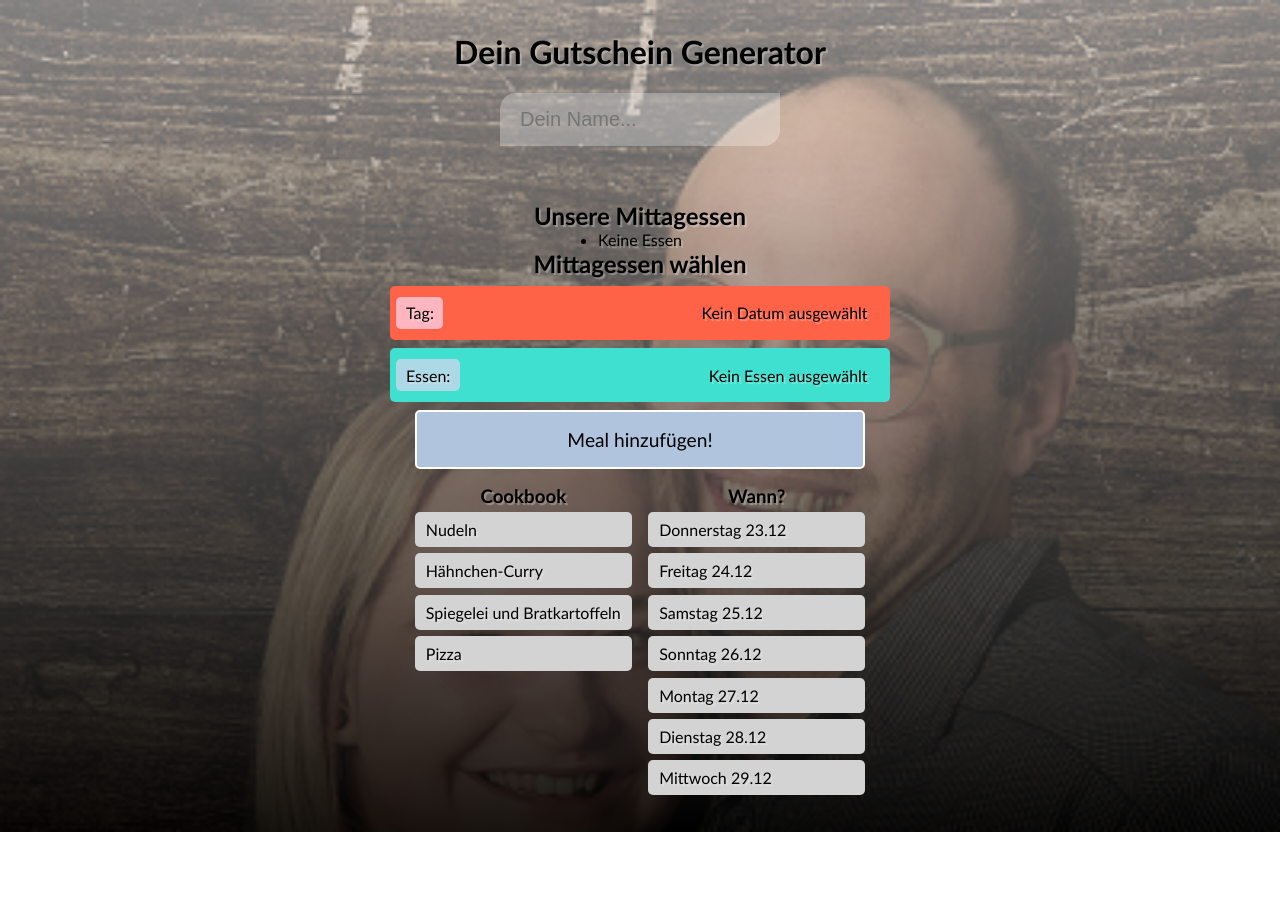
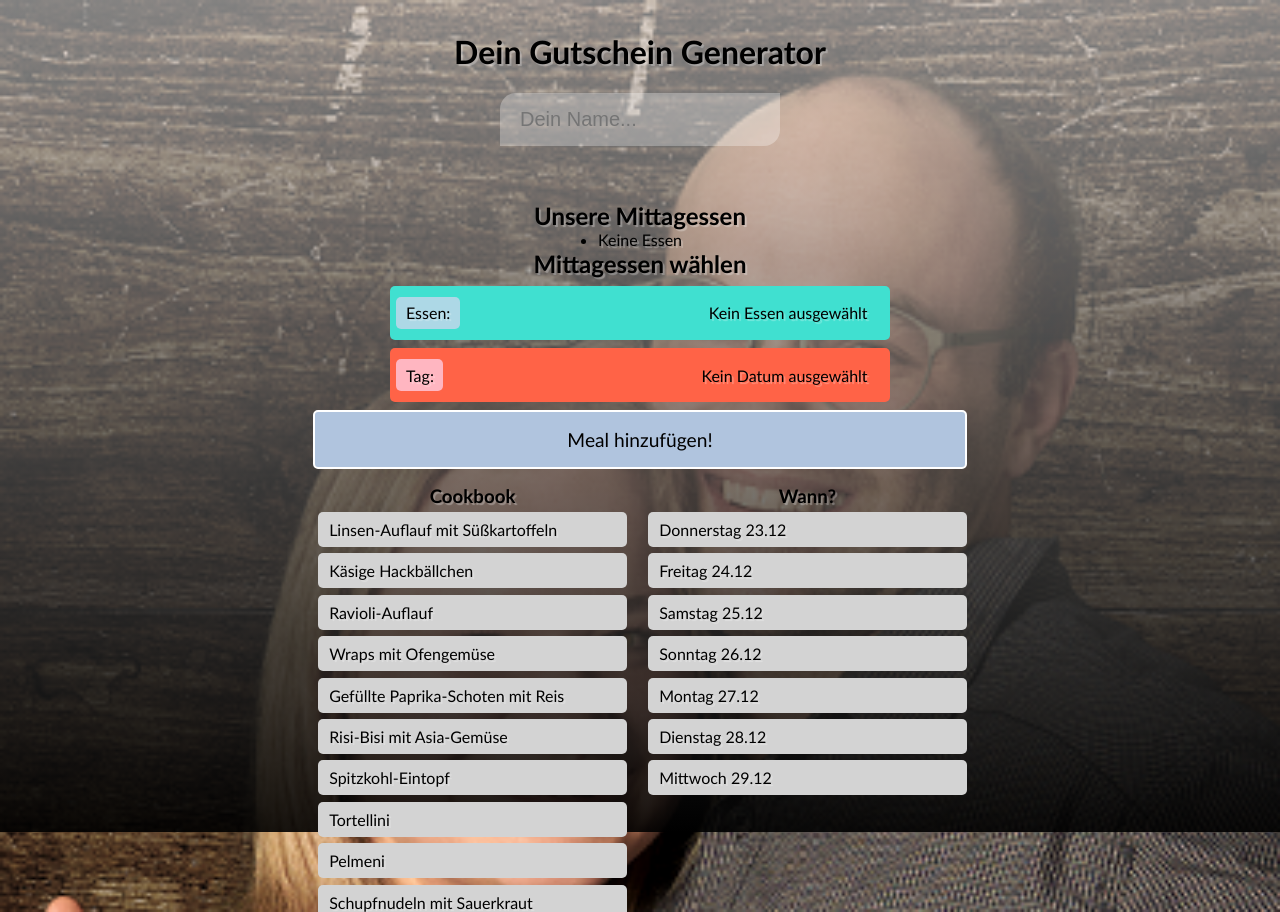
Before and after one commit to christiankozalla/vue-custom-mealio, a Vue app: page / in a window 1280 px wide. Before the commit the page ends 832 px from the top, so only its background shows below. Built offline with nearby package versions, Linux system fonts and the light colour scheme.

Commit message:
Meals App in Beta

```diff
--- a/src/assets/cookbook.json
+++ b/src/assets/cookbook.json
@@ -1,20 +1,109 @@
 {
   "dishes": [
     {
-      "name": "Nudeln",
-      "type": "Pasta"
+      "name": "Linsen-Auflauf mit Süßkartoffeln"
     },
     {
-      "name": "Hähnchen-Curry",
-      "type": "Veggie"
+      "name": "Käsige Hackbällchen"
     },
     {
-      "name": "Spiegelei und Bratkartoffeln",
-      "type": "Veggie"
+      "name": "Ravioli-Auflauf"
     },
     {
-      "name": "Pizza",
-      "type": "Meat"
+      "name": "Wraps mit Ofengemüse"
+    },
+    {
+      "name": "Gefüllte Paprika-Schoten mit Reis"
+    },
+    {
+      "name": "Risi-Bisi mit Asia-Gemüse"
+    },
+    {
+      "name": "Spitzkohl-Eintopf"
+    },
+    {
+      "name": "Tortellini"
+    },
+    {
+      "name": "Pelmeni"
+    },
+    {
+      "name": "Schupfnudeln mit Sauerkraut"
+    },
+    {
+      "name": "Nudeln mit Spinat-Gorgonzola"
+    },
+    {
+      "name": "Chili sin Carne"
+    },
+    {
+      "name": "Sandwich-Toast"
+    },
+    {
+      "name": "Tomatensuppe"
+    },
+    {
+      "name": "Zwiebelsuppe"
+    },
+    {
+      "name": "Erbsensuppe"
+    },
+    {
+      "name": "Nudeln mit Sahnesauce"
+    },
+    {
+      "name": "Mie-Nudeln"
+    },
+    {
+      "name": "Lasagne"
+    },
+    {
+      "name": "Kartoffeln-Brokkoli-Auflauf"
+    },
+    {
+      "name": "Hühner-Frikassee"
+    },
+    {
+      "name": "Couscous-Salat mit veg. Schnitzeln"
+    },
+    {
+      "name": "Flammkuchen"
+    },
+    {
+      "name": "Süßkartoffel-Pommes mit veg. Schnitzeln"
+    },
+    {
+      "name": "Pizza"
+    },
+    {
+      "name": "Hähnchen-Curry"
+    },
+    {
+      "name": "Nudeln mit Linsen-Bolognese"
+    },
+    {
+      "name": "Spinat, Kartoffeln & Ei"
+    },
+    {
+      "name": "Nudeln mit Wurstsauce"
+    },
+    {
+      "name": "Kartoffelsuppe"
+    },
+    {
+      "name": "Käsespätzle"
+    },
+    {
+      "name": "Fischstäbchen, Kartoffelbrei & Gemüse"
+    },
+    {
+      "name": "Kartoffeln mit Quark"
+    },
+    {
+      "name": "Burger"
+    },
+    {
+      "name": "Nudelsuppe"
     }
   ],
   "types": [
--- a/src/components/Meals.vue
+++ b/src/components/Meals.vue
@@ -1,9 +1,14 @@
 <template>
   <div id="meals">
     <h2>Unsere Mittagessen</h2>
-    <ul v-if="meals.length > 0">
-      <li v-for="{ meal, date } in meals" :key="meal.id">
-        {{ meal }} {{ date }}
+    <ul v-if="sortedMeals.length > 0" class="list-style-none">
+      <li
+        v-for="{ meal, date } in sortedMeals"
+        :key="meal.id"
+        class="meals__chosen-list radius"
+      >
+        {{ meal }} -
+        {{ date }}
       </li>
     </ul>
     <ul v-else>
@@ -11,11 +16,11 @@
     </ul>
     <div id="meals__choose" class="radius">
       <h2>Mittagessen wählen</h2>
+      <div id="meals__choose-meal" class="radius">
+        {{ newMeal ? newMeal : "Kein Essen ausgewählt" }}
+      </div>
       <div id="meals__choose-date" class="radius">
         {{ newDate ? newDate : "Kein Datum ausgewählt" }}
-      </div>
-      <div id="meals__choose-meal" class="radius">
-        {{ newMeal ? newMeal : "Kein Essen ausgewählt" }}
       </div>
     </div>
     <div class="grid">
@@ -24,7 +29,7 @@
       </button>
       <div id="meals__dishes">
         <h3 class="meals-headline">Cookbook</h3>
-        <ul class="list-style-none">
+        <ul class="list-style-none" id="meals__dishes-list">
           <li
             v-for="dish in cookbook.dishes"
             :key="dish.name"
@@ -75,6 +80,7 @@ export default {
       meals: [],
       newMeal: "",
       newDate: "",
+      newDateEncoded: null,
       cookbook: {},
       weekDayMap: [
         "Montag",
@@ -87,6 +93,11 @@ export default {
       ],
     };
   },
+  computed: {
+    sortedMeals() {
+      return this.meals.sort((a, b) => (a.milliDate > b.milliDate ? 1 : -1));
+    },
+  },
   methods: {
     addMeal() {
       if (this.newMeal && this.newDate) {
@@ -94,6 +105,7 @@ export default {
           key: `${this.newDate}-${this.newMeal}`,
           meal: this.newMeal,
           date: this.newDate,
+          milliDate: this.newDateEncoded,
         });
         localStorage.setItem("meals", JSON.stringify(this.meals));
         this.showWarning = false;
@@ -110,6 +122,9 @@ export default {
       let chosenDate = new Date(
         new Date().setDate(new Date().getDate() + dayOffset - 1)
       ).toDateString();
+      this.newDateEncoded = new Date()
+        .setDate(new Date().getDate() + dayOffset - 1)
+        .valueOf();
       this.newDate = chosenDate;
     },
     getDayString(dayOffset) {
@@ -195,6 +210,25 @@ export default {
   grid-gap: 1rem;
 }
 
+#meals__dishes-list {
+  height: 400px;
+  overflow-y: scroll;
+  padding: 0 0.3rem;
+}
+
+#meals__dishes-list::-webkit-scrollbar {
+  width: 10px;
+}
+
+#meals__dishes-list::-webkit-scrollbar-track {
+  background: lightslategray;
+}
+
+#meals__dishes-list::-webkit-scrollbar-thumb {
+  background-color: slateblue;
+  border-radius: 5px;
+}
+
 #addMeal {
   grid-column-start: 1;
   grid-column-end: 3;
@@ -240,4 +274,10 @@ export default {
 .list-style-none {
   list-style: none;
 }
+
+.meals__chosen-list {
+  margin: 1rem 0;
+  background-image: linear-gradient(24deg, turquoise, tomato);
+  padding: 0.7rem 1rem;
+}
 </style>
```
